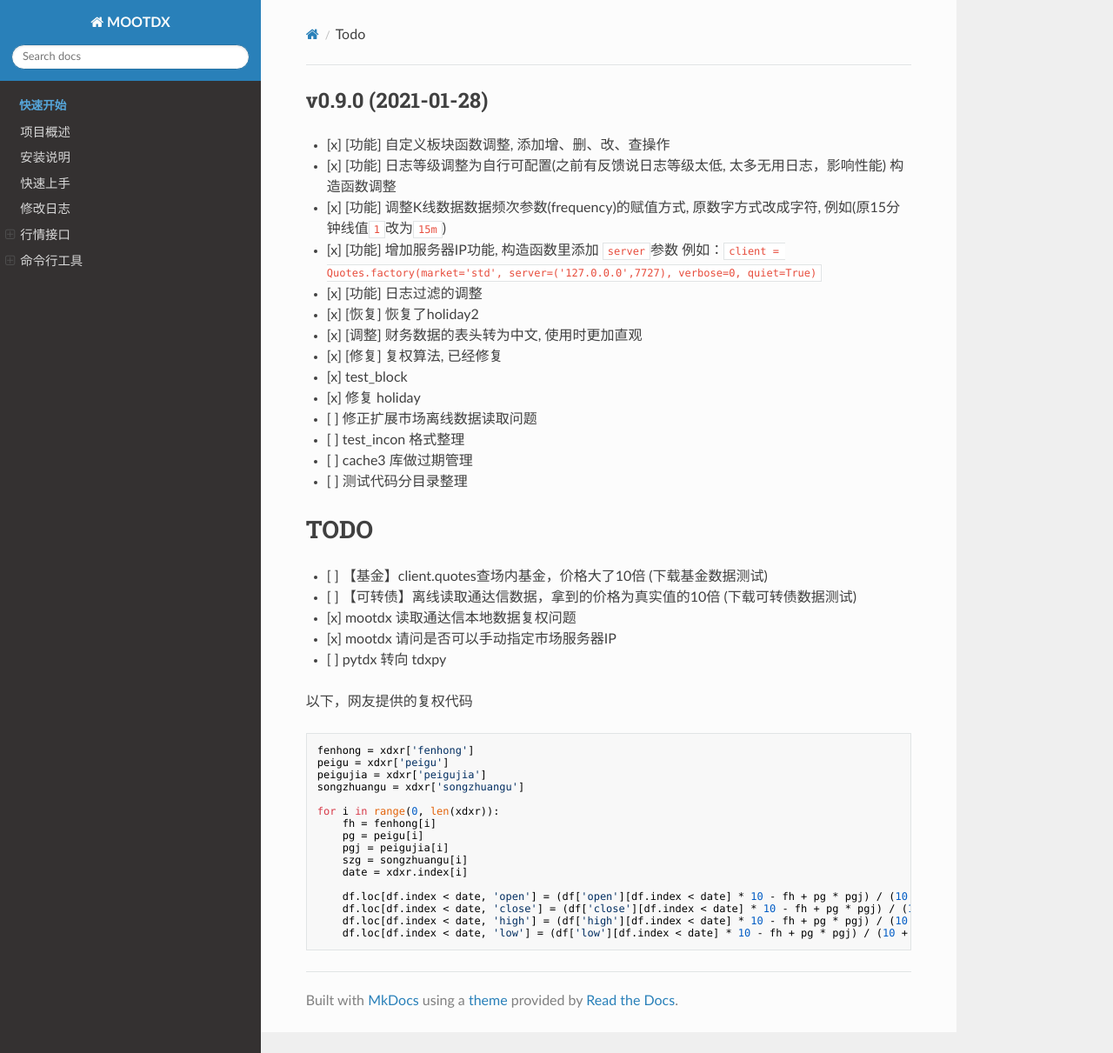
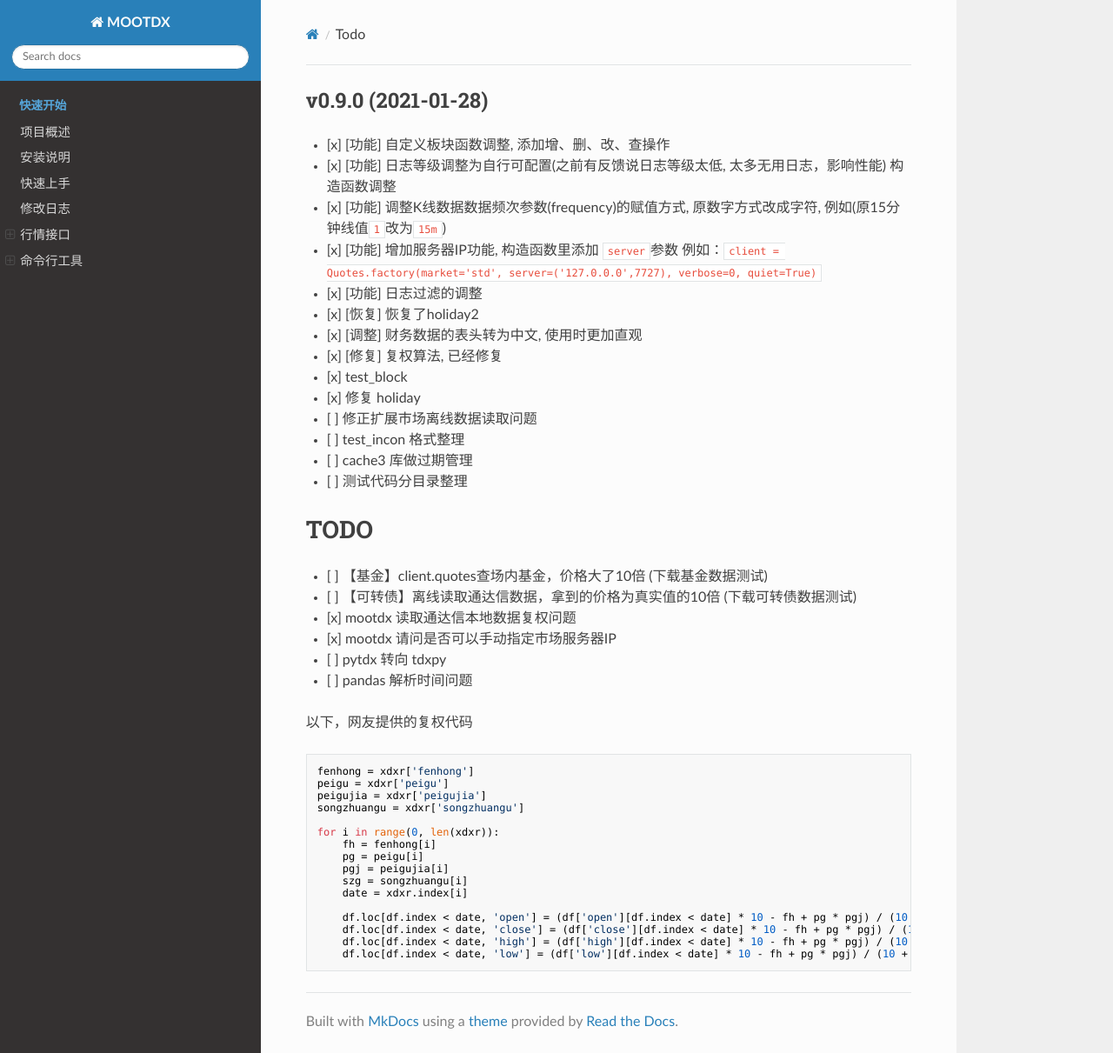
Before and after one commit to mootdx/mootdx, an MkDocs documentation site: the page built from docs/todo.md, in a window 1280 px wide and 1211 px high. Shown: the whole window at 87% size. Built offline with MkDocs 1.6.1, drawn with Linux system fonts in a browser that asks for light colours; nearby versions of some CDN libraries.

Commit message:
update commit

````diff
--- a/docs/todo.md
+++ b/docs/todo.md
@@ -24,6 +24,7 @@
 - [x] mootdx 读取通达信本地数据复权问题
 - [x] mootdx 请问是否可以手动指定市场服务器IP
 - [ ] pytdx 转向 tdxpy
+- [ ] pandas 解析时间问题
 
 以下，网友提供的复权代码
 ```python
````
